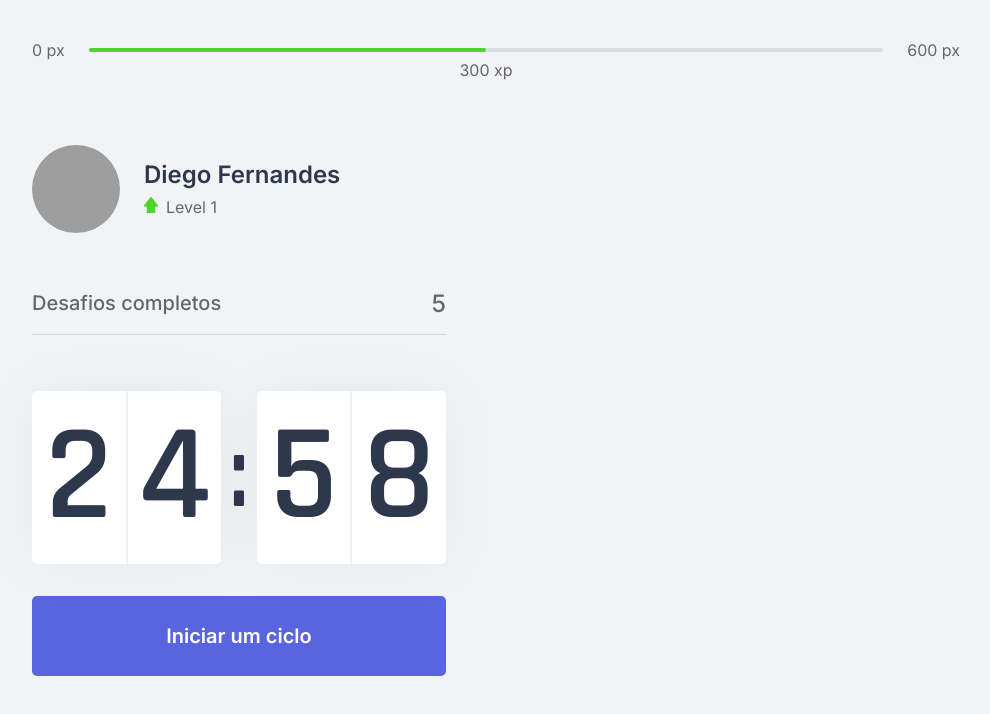
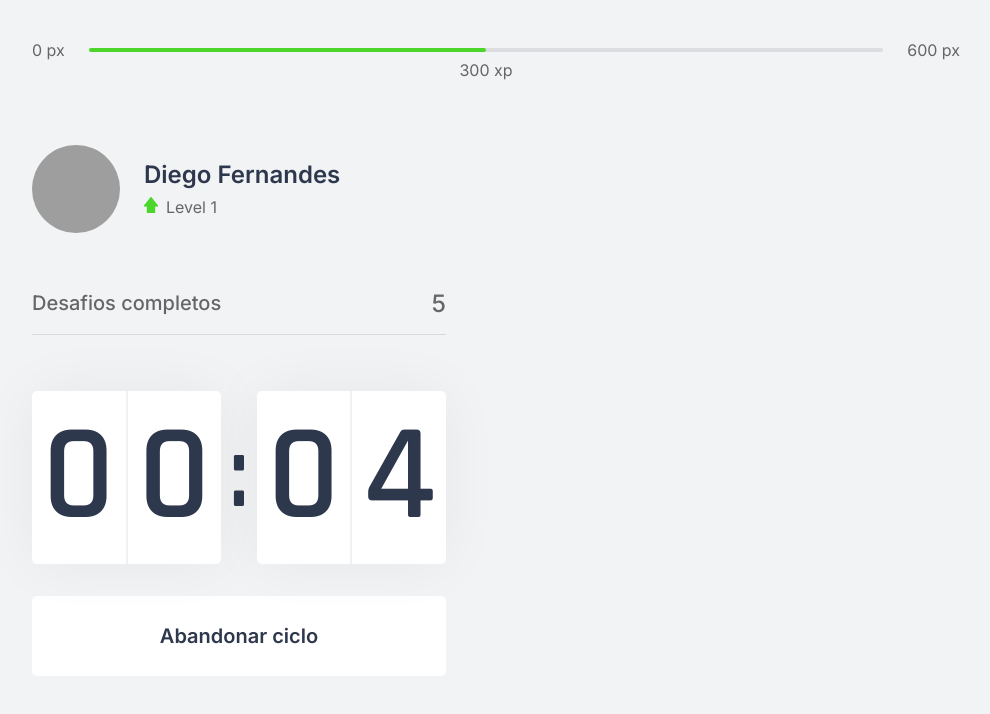
Before and after one commit to RuthMaria/moveit, a Next.js app: page / in a window 1280 px wide. Both pictures are taken after a click on the button "Iniciar um ciclo". Shown: the top 714 px of the page, without its empty margins (144-1134 px from the left). Built offline with nearby package versions, Linux system fonts and the light colour scheme; grey boxes are pictures that could not be loaded.

Commit message:
finished countdown

```diff
--- a/src/components/Countdown.tsx
+++ b/src/components/Countdown.tsx
@@ -1,11 +1,14 @@
 import { useState, useEffect } from 'react'
 import styles from '../styles/components/Countdown.module.css'
 
+let countdownTimeout: NodeJS.Timeout
+
 export function Countdown() {
-    const SECONDS_TOTAL = 25 * 60
+    const SECONDS_TOTAL = 0.1 * 60
 
     const [time, setTime] = useState(SECONDS_TOTAL)
-    const [active, setActive] = useState(false)
+    const [isActive, setIsActive] = useState(false)
+    const [hasFinished, setHasFinished] = useState(false)
 
     const minutes = Math.floor(time / 60)
     const seconds = time % 60
@@ -15,16 +18,25 @@
     const [secondLeft, secondRight] = String(seconds).padStart(2,'0').split('')
 
     function startCountdown() {
-        setActive(true)
+        setIsActive(true)
+    }
+
+    function resetCountdown() {
+        clearTimeout(countdownTimeout)
+        setIsActive(false)
+        setTime(SECONDS_TOTAL)
     }
 
     useEffect(() => {
-        if(active && time > 0){
-            setTimeout(() => {
+        if(isActive && time > 0){
+            countdownTimeout = setTimeout(() => {
                 setTime(time - 1)
             }, 1000);
+        } else if (isActive && time === 0){
+            setHasFinished(true)
+            setIsActive(false)
         }
-    }, [active, time])
+    }, [isActive, time])
 
     return(
         <div>
@@ -40,9 +52,30 @@
                 </div>
             </div>
 
-            <button type='button' className={styles.countdownButton} onClick={startCountdown}>
-                Iniciar um ciclo
-            </button>
+            { hasFinished ? (
+                <button
+                    disabled
+                    className={styles.countdownButton}
+                >
+                Ciclo encerrado
+                </button>
+            ) : (
+                <>
+                    { isActive ? (
+                        <button
+                            type='button'
+                            className={`${styles.countdownButton} ${styles.countdownButtonActive}`}
+                            onClick={resetCountdown}
+                        >
+                        Abandonar ciclo
+                        </button>
+                    ) : (
+                        <button type='button' className={styles.countdownButton} onClick={startCountdown}>
+                            Iniciar um ciclo
+                        </button>
+                    )}
+                </>
+            )}
         </div>
     )
 }
--- a/src/styles/components/Countdown.module.css
+++ b/src/styles/components/Countdown.module.css
@@ -56,6 +56,23 @@
     transition: background-color 0.2s;
 }
 
-.countdownButton:hover{
+/* estilo aplicado se o botão não estiver desabilitado*/
+.countdownButton:not(:disabled):hover{
     background: var(--blue-dark);
 }
+
+.countdownButtonActive {
+    background-color: var(--white);
+    color: var(--title);
+}
+
+.countdownButtonActive:not(:disabled):hover{
+    background: var(--red);
+    color: var(--white);
+}
+
+.countdownButton:disabled{
+    background: var(--white);
+    color: var(--text);
+    cursor: not-allowed; /*mostra o ícone de cursor bloqueado*/
+}
```
Also changed, not shown: 2 other files (tests, documents, lock files or other folders).
